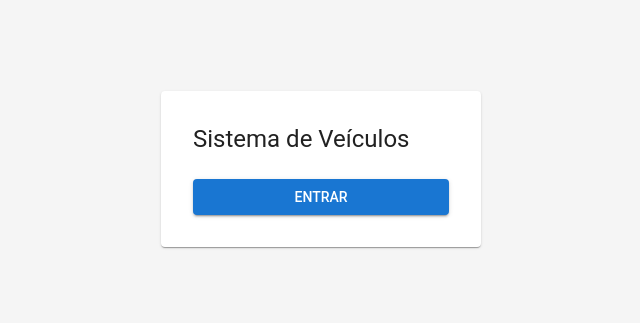
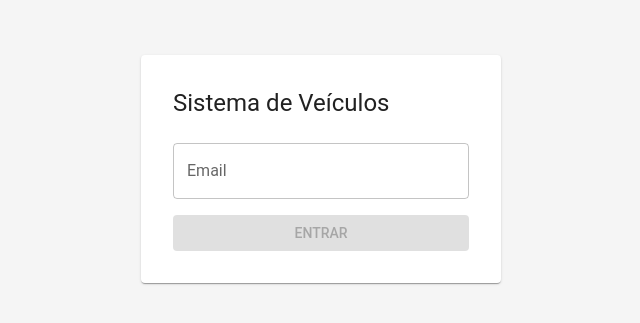
Before and after one commit to Rennanmax80/frontend-vehicles-nextjs, a Next.js app: page / in a window 1280 px wide. Shown: the part 231-554 px from the top of the page, without its empty margins (319-959 px from the left). Built offline with nearby package versions, Linux system fonts and the light colour scheme.

Commit message:
magic link front

```diff
--- a/app/page.tsx
+++ b/app/page.tsx
@@ -1,24 +1,47 @@
 'use client';
 
-import { Box, Button, Paper, Typography } from '@mui/material';
-import { useRouter } from 'next/navigation';
+import { Box, Button, Paper, TextField, Typography } from '@mui/material';
+import { useState } from 'react';
+import { AuthService } from '@/services/auth.service';
 
 export default function LoginPage() {
-  const router = useRouter();
+  const [email, setEmail] = useState('');
+  const [loading, setLoading] = useState(false);
+
+  async function handleLogin() {
+    setLoading(true);
+    try {
+      await AuthService.sendMagicLink(email);
+      alert('Magic link enviado! Verifique o console do backend 👀');
+    } catch (error) {
+      alert('Erro ao enviar link');
+    } finally {
+      setLoading(false);
+    }
+  }
 
   return (
     <Box sx={{ height: '100vh', display: 'flex', alignItems: 'center', justifyContent: 'center' }}>
-      <Paper sx={{ padding: 4, width: 320 }}>
+      <Paper sx={{ padding: 4, width: 360 }}>
         <Typography variant="h5" mb={3}>
           Sistema de Veículos
         </Typography>
 
+        <TextField
+          label="Email"
+          fullWidth
+          value={email}
+          onChange={(e) => setEmail(e.target.value)}
+          sx={{ mb: 2 }}
+        />
+
         <Button
           fullWidth
           variant="contained"
-          onClick={() => router.push('/dashboard')}
+          onClick={handleLogin}
+          disabled={loading || !email}
         >
-          ENTRAR
+          {loading ? 'Enviando...' : 'Entrar'}
         </Button>
       </Paper>
     </Box>
--- /dev/null
+++ b/services/auth.service.ts
@@ -0,0 +1,11 @@
+import api from '@/lib/axios';
+
+export const AuthService = {
+  sendMagicLink(email: string) {
+    return api.post('/auth/magic-link', { email });
+  },
+
+  verifyMagicLink(token: string) {
+    return api.post('/auth/verify', { token });
+  },
+};
```
Also changed, not shown: app/auth/callback/page.tsx (added, +29 -0 lines).
